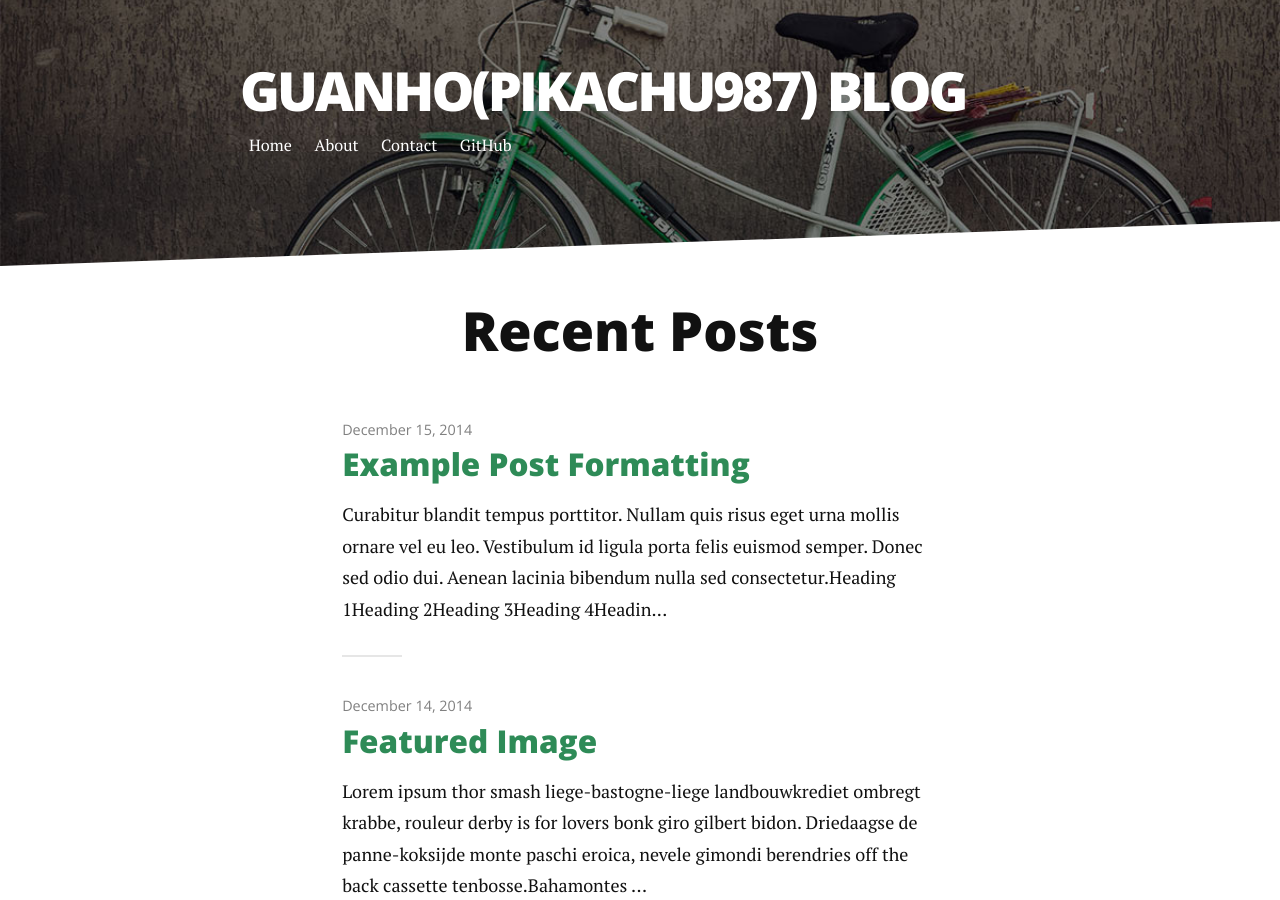
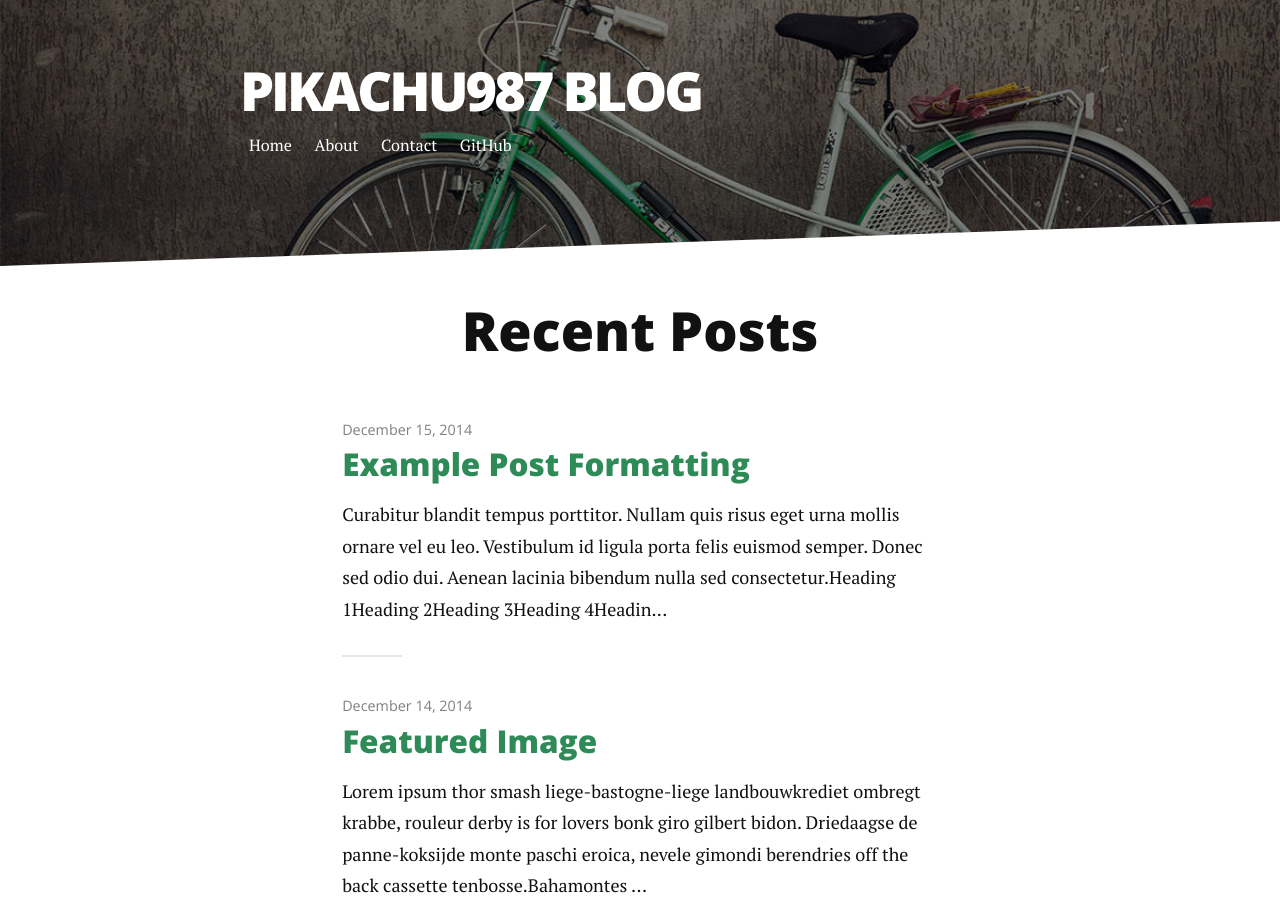
Before and after one commit to pikachu987/pikachu987.github.io, a Jekyll site: the page built from index.html, in a window 1280 px wide and 900 px high. Built offline with Jekyll 4.4.1, drawn with Linux system fonts in a browser that asks for light colours; nearby versions of some CDN libraries; the list of posts is cut into pages by our own code.

Commit message:
Update _config.yml

```diff
--- a/_config.yml
+++ b/_config.yml
@@ -1,4 +1,4 @@
-title: GuanHo(pikachu987) Blog
+title: pikachu987 Blog
 description: pikachu987 daily blog
 
 url: http://pikachu987.github.io/
```
